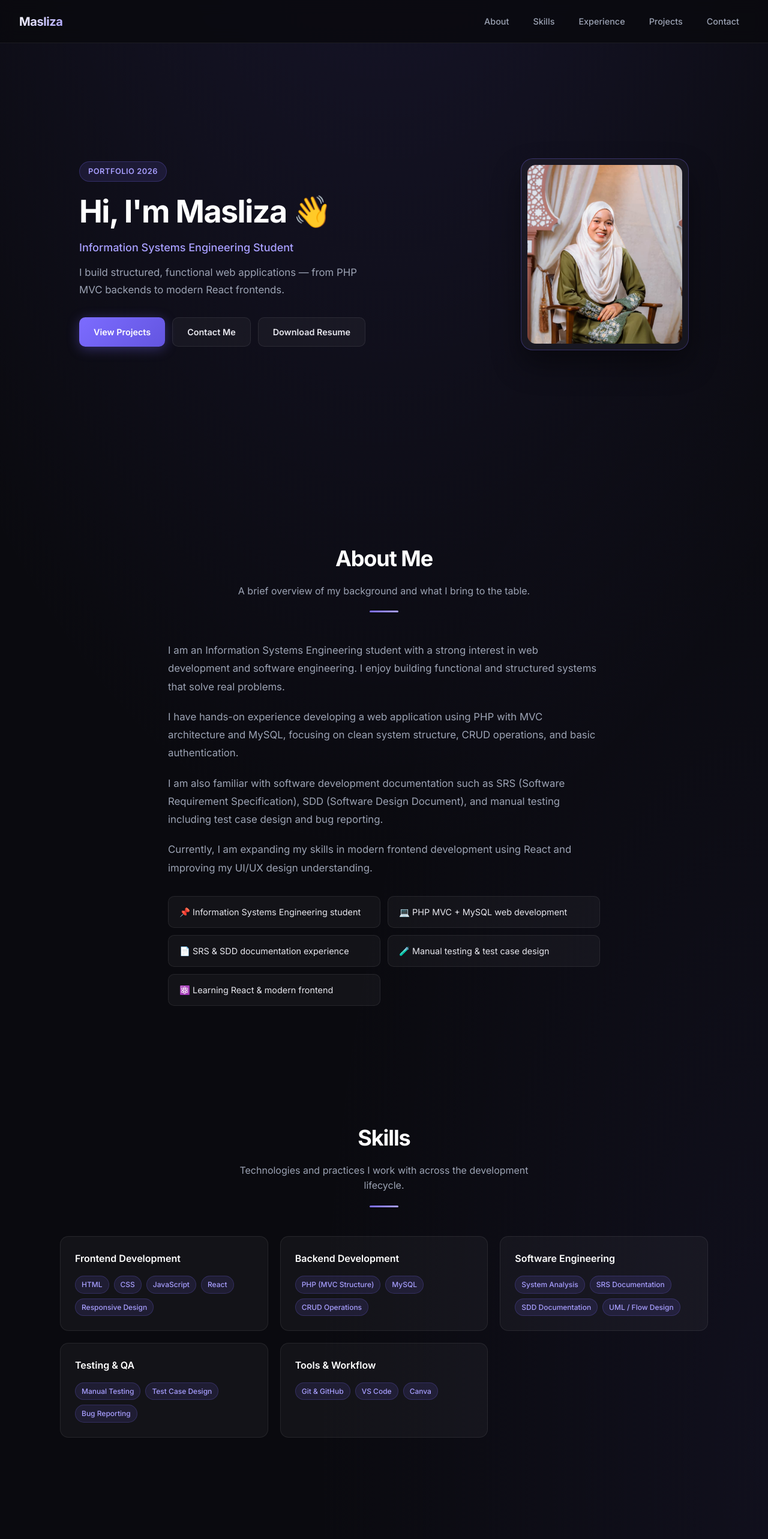
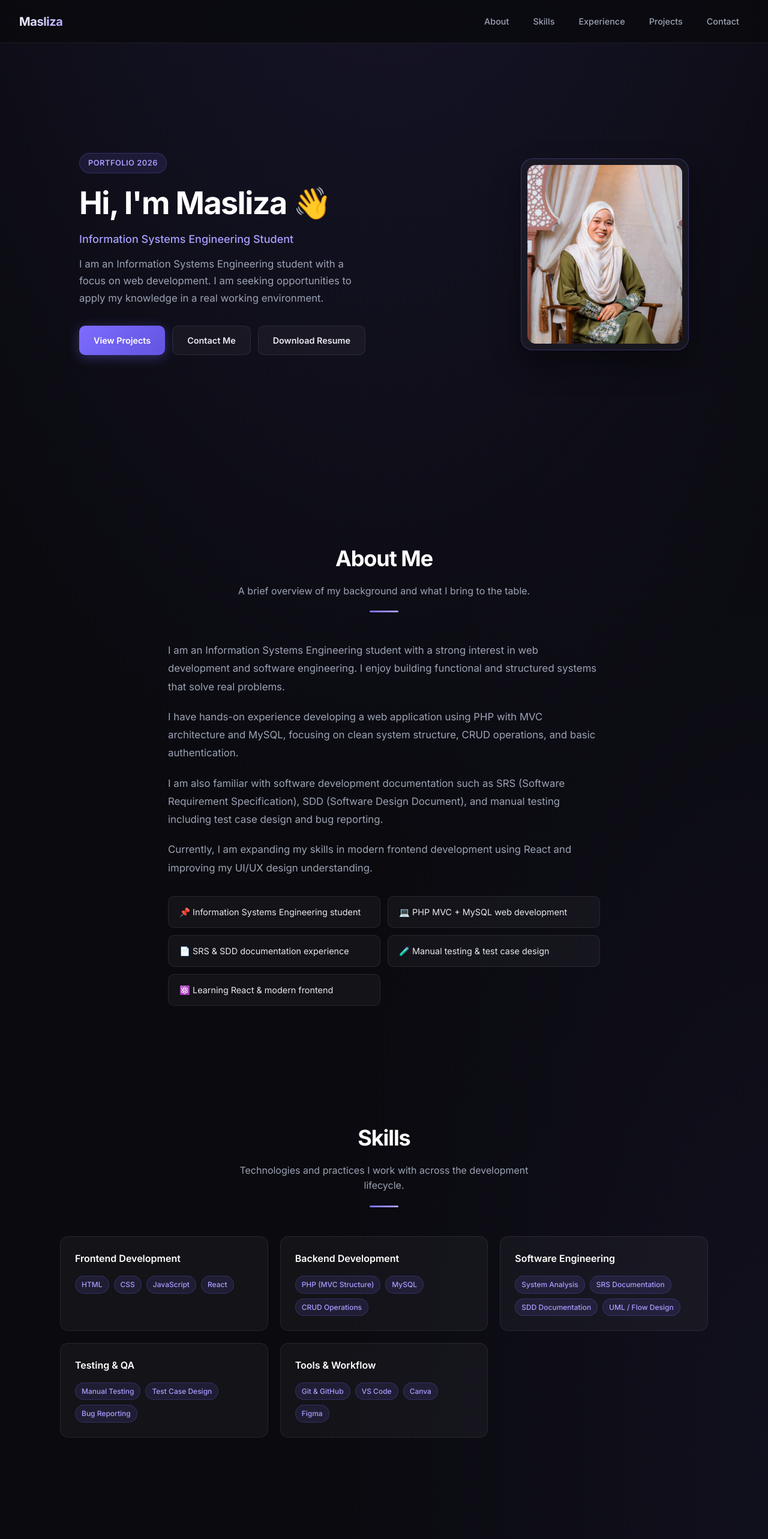
Before and after one commit to masliza2703/portfolio, a React (Vite) app: page / in a window 1280 px wide. Shown: the top 2566 px of the page at 60% size. Built offline with nearby package versions, Linux system fonts and the light colour scheme.

Commit message:
update about section

```diff
--- a/src/App.jsx
+++ b/src/App.jsx
@@ -41,8 +41,7 @@ function App() {
           <h1>Hi, I'm Masliza 👋</h1>
           <p className="hero-role">Information Systems Engineering Student</p>
           <p className="subtitle">
-            I build structured, functional web applications — from PHP MVC backends
-            to modern React frontends.
+            I am an Information Systems Engineering student with a focus on web development. I am seeking opportunities to apply my knowledge in a real working environment.
           </p>
           <div className="buttons">
             <a href="#projects" className="btn btn-primary">
@@ -119,7 +118,6 @@ function App() {
                 <span>CSS</span>
                 <span>JavaScript</span>
                 <span>React</span>
-                <span>Responsive Design</span>
               </div>
             </div>
             <div className="skill-box">
@@ -153,6 +151,7 @@ function App() {
                 <span>Git & GitHub</span>
                 <span>VS Code</span>
                 <span>Canva</span>
+                <span>Figma</span>
               </div>
             </div>
           </div>
@@ -214,7 +213,7 @@ function App() {
               A web-based application built with custom PHP MVC architecture (no framework)
               as part of my Information Systems Engineering coursework. The system uses
               MySQL for data management and follows separation of concerns across Model,
-              View, and Controller layers — including CRUD operations and basic authentication.
+              View, and Controller layers including CRUD operations and basic authentication.
             </p>
             <div className="tags">
               <span>PHP (MVC)</span>
@@ -222,6 +221,7 @@ function App() {
               <span>HTML</span>
               <span>CSS</span>
               <span>JavaScript</span>
+              <span>Hostinger</span>
             </div>
             <a
               href="https://github.com/masliza2703/online-booking-system"
```
Also changed, not shown: 1 other file (tests, documents, lock files or other folders).
